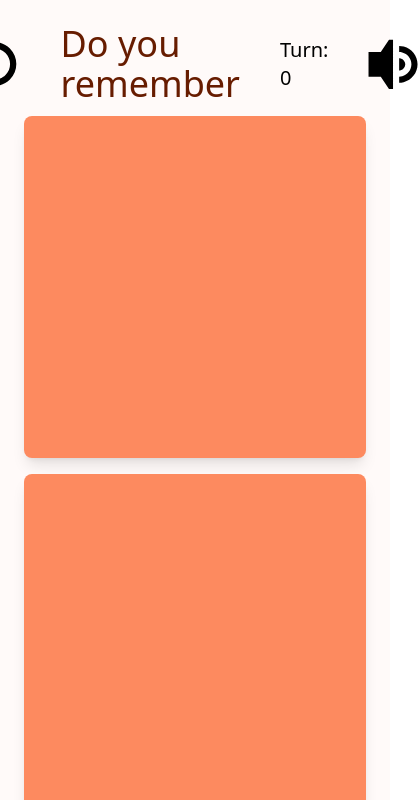
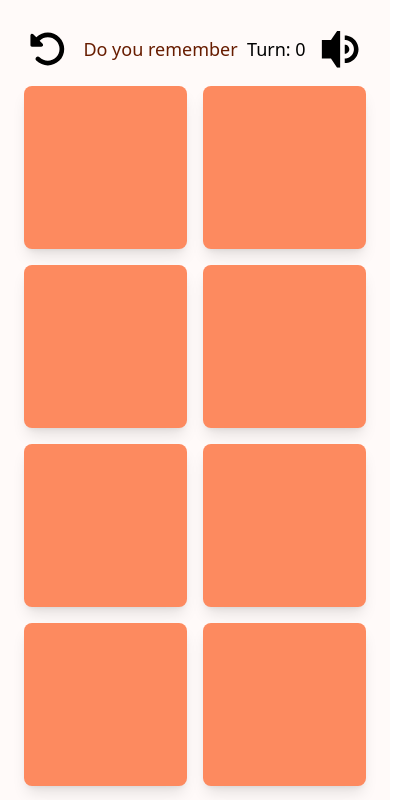
Before and after one commit to AnnieBonav/ATJS, a Vue app in the folder do-you-remember/: page / in a window 390 px wide. Shown: the top 800 px of the page, 419 px wide, since content can reach past the window. Built offline with nearby package versions, Linux system fonts and the light colour scheme.

Commit message:
Better responsiveness

```diff
--- a/do-you-remember/src/App.vue
+++ b/do-you-remember/src/App.vue
@@ -28,9 +28,9 @@
             cancelPrompt="Yes, let me see!"
         />
 
-        <div class="flex flex-row space-x-10 mb-3 justify-center items-center">
+        <div class="flex flex-row mb-3 space-x-10 max-sm:space-x-0 justify-center max-sm:justify-between items-center">
             <button
-                class="transform transition duration-200 hover:scale-110"
+                class="max-sm:scale-75 transform transition duration-200 hover:scale-110"
                 v-on:click="setRestartModalState(true)"
             >
                 <svg
@@ -44,10 +44,10 @@
                     />
                 </svg>
             </button>
-            <h1 class="text-4xl flex-auto text-title">Do you remember</h1>
-            <h2 class="text-xl">Turn: {{ turns }}</h2>
+            <h1 class="max-sm:text-lg sm:text-2xl md:text-4xl md:my-4 text-title">Do you remember</h1>
+            <h2 class="max-sm:text-lg sm:text-2xl md:text-4xl">Turn: {{ turns }}</h2>
             <button
-                class="transform transition duration-200 hover:scale-110"
+                class="max-sm:scale-75 transform transition duration-200 hover:scale-110"
                 v-on:click="mute()"
             >
                 <svg
@@ -79,7 +79,7 @@
                 </svg>
             </button>
         </div>
-        <div class="grid md:grid-cols-4 sm:grid-cols-2 gap-4">
+        <div class="grid md:mx-10 md:grid-cols-4 sm:grid-cols-2 max-sm:grid-cols-2 gap-4 justify-center">
             <div v-for="card in cards">
                 <Card :data="card" v-on:click="clickCard(card)" />
             </div>
--- a/do-you-remember/src/components/Card.vue
+++ b/do-you-remember/src/components/Card.vue
@@ -2,7 +2,7 @@
 
 <template>
     <div
-        class="flex-1 p-6 rounded-lg justify-center items-center shadow-lg bg-primary-900 max-w-sm hover:bg-hovered aspect-square flex transform transition duration-200 hover:scale-[103%]"
+        class="flex-1 p-6 rounded-lg justify-center items-center shadow-lg bg-primary-900 md:bg-primary-200 max-w-sm hover:bg-hovered aspect-square flex transform transition duration-200 hover:scale-[103%]"
     >
         <div v-if="data.isSelected == true">
             <h5 class="text-gray-800 text-xl leading-tight font-medium mb-4">
```
Also changed, not shown: 1 other file (tests, documents, lock files or other folders).
